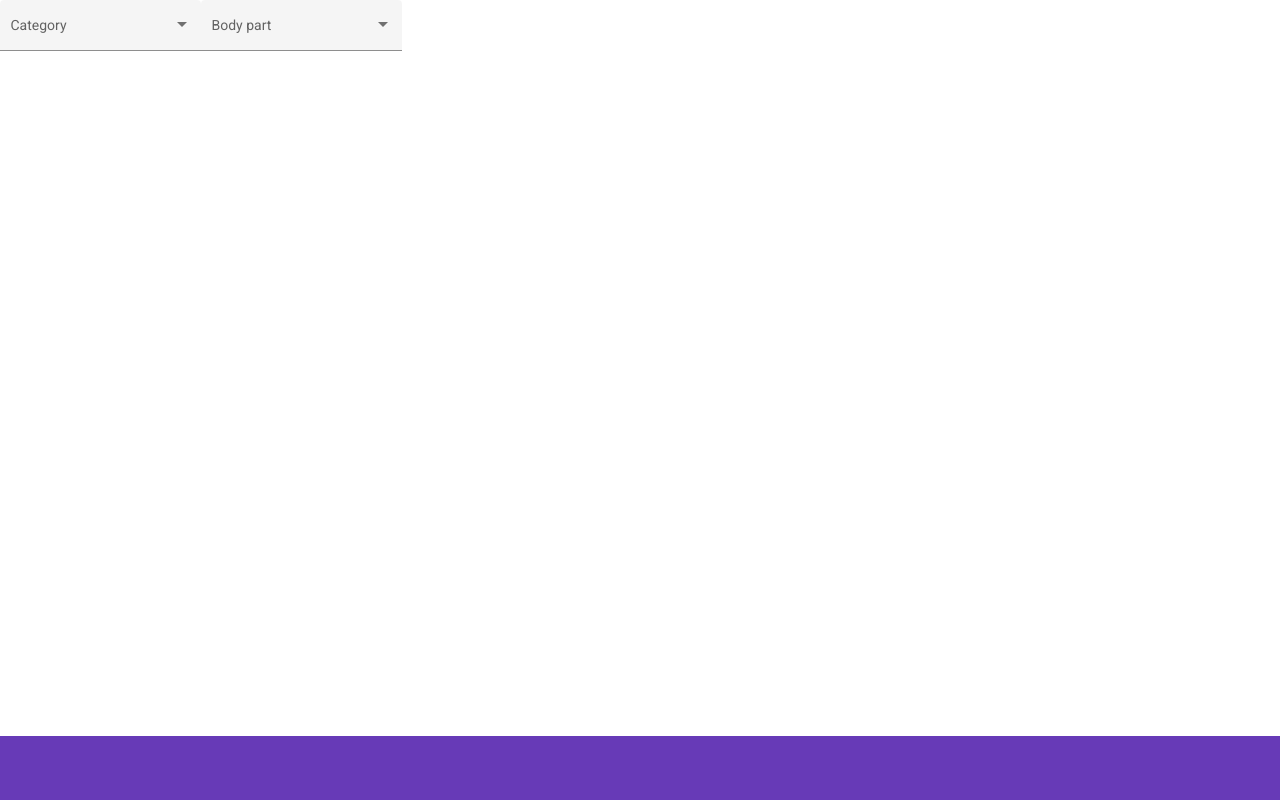
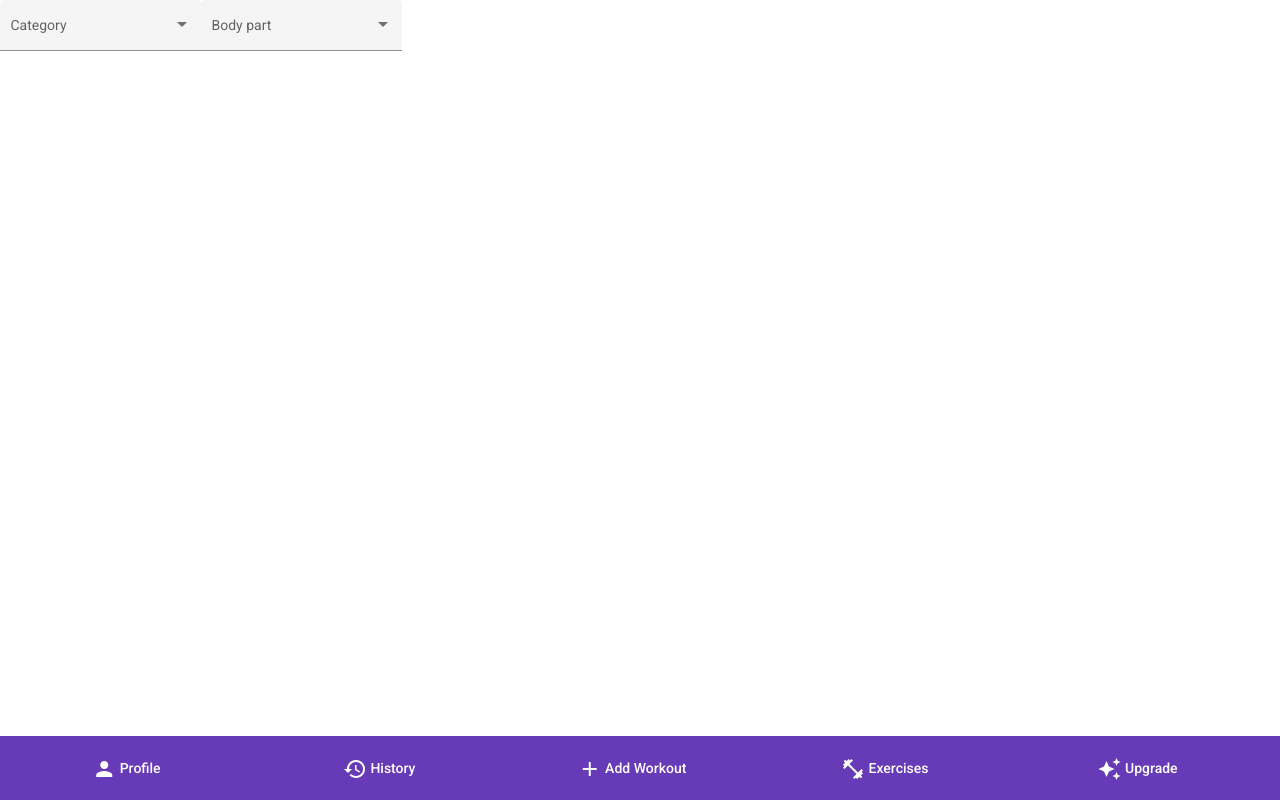
Before and after one commit to oliwier93/GymTrack, an Angular app in the folder gym-track-app/: page / in a window 1280 px wide. Built offline with nearby package versions, Linux system fonts and the light colour scheme.

Commit message:
Moved navbar to bottom

```diff
--- a/gym-track-app/src/app/app.component.html
+++ b/gym-track-app/src/app/app.component.html
@@ -1,5 +1,2 @@
-<div>
-  <gta-navbar></gta-navbar>
-</div>
 <gta-add-activity></gta-add-activity>
-<gta-footer></gta-footer>
+<gta-navbar></gta-navbar>
```
